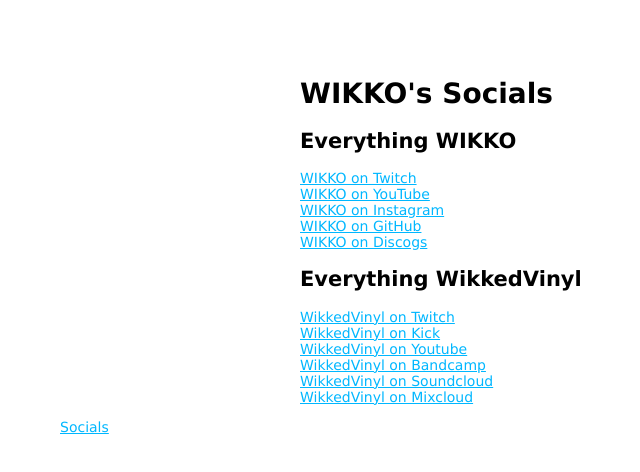
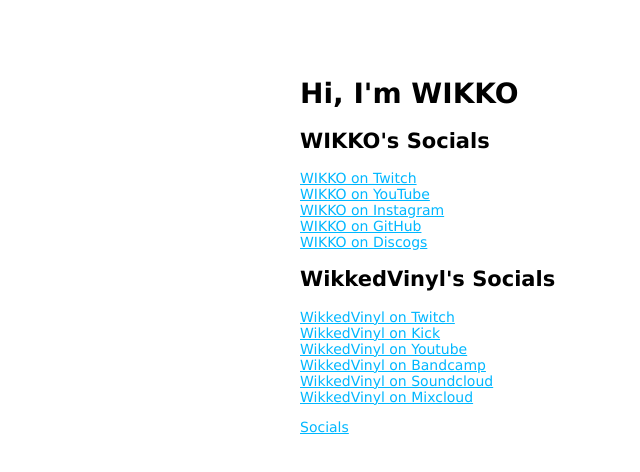
Before and after one commit to ActuallyWIKKO/actuallyWIKKO, a plain HTML site: page index.html in a window 1280 px wide. Shown: the whole page, without its empty margins (100-740 px from the left). Drawn offline with Linux system fonts and the light colour scheme.

Commit message:
Smaller changes on alignment and text

```diff
--- a/index.html
+++ b/index.html
@@ -41,9 +41,9 @@
     <body>
         <div id="container">
         <div id="socials">
-        <h1>WIKKO's Socials</h1>
+        <h1>Hi, I'm WIKKO</h1>
 
-        <h2>Everything WIKKO</h2>
+        <h2>WIKKO's Socials</h2>
         <ul>
 
             <li><a href="https://twitch.tv/irlwikko">WIKKO on Twitch</a></li>
@@ -52,7 +52,7 @@
             <li><a href="https://github.com/actuallyWIKKO">WIKKO on GitHub</a></li>
             <li><a href="https://www.discogs.com/user/wikko">WIKKO on Discogs</a></li>
         </ul>
-        <h2>Everything WikkedVinyl</h2>
+        <h2>WikkedVinyl's Socials</h2>
         <ul>
             <li><a href="https://twitch.tv/wikko_dnb">WikkedVinyl on Twitch</a></li>
             <li><a href="https://kick.com/wikkedvinyl">WikkedVinyl on Kick</a></li>
@@ -63,10 +63,11 @@
             <li><a href="https://www.mixcloud.com/wikko_dnb/">WikkedVinyl on Mixcloud</a></li>
 
         </ul>
+        <ul>
+            <li><a href="social.html">Socials</a></li>
+        </ul>
     </div>
-    <ul>
-        <li><a href="social.html">Socials</a></li>
-    </ul>
+
 </div>
         <!--[if lt IE 7]>
             <p class="browsehappy">You are using an <strong>outdated</strong> browser. Please <a href="#">upgrade your browser</a> to improve your experience.</p>
```
